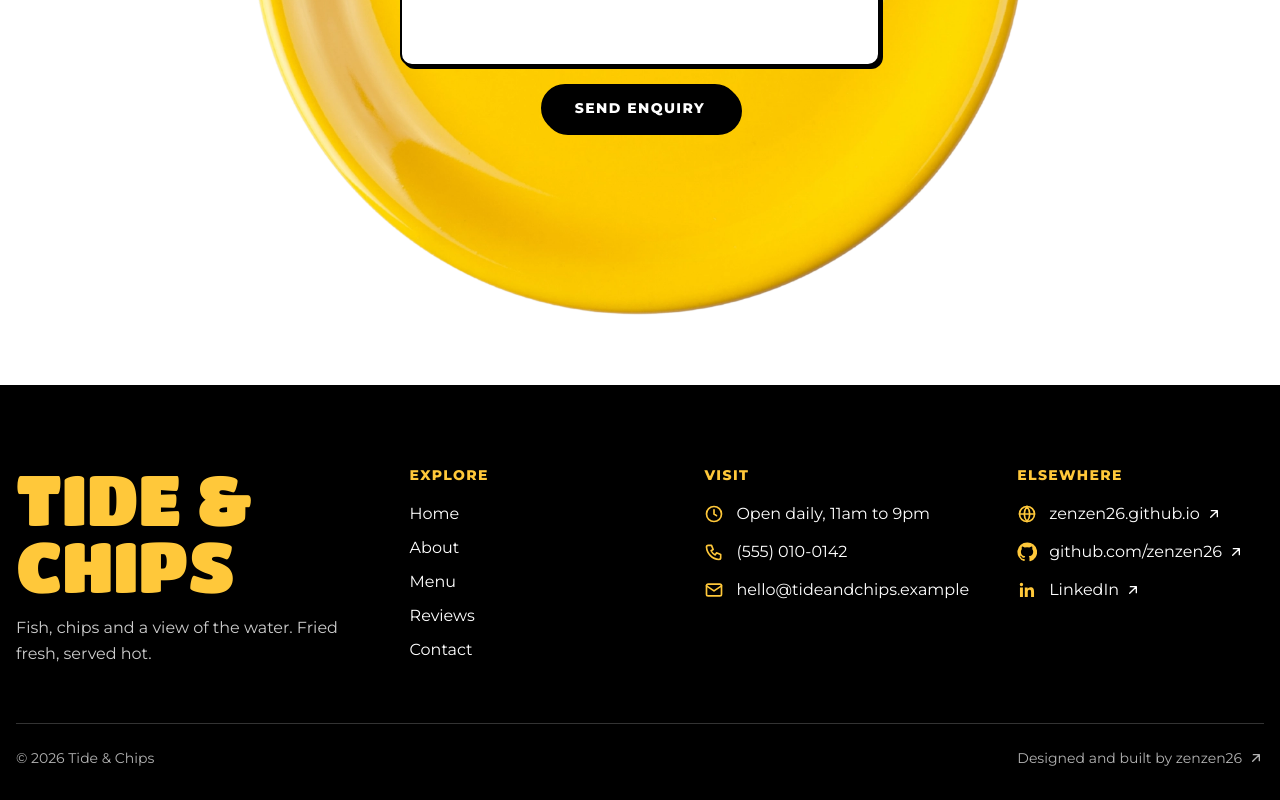
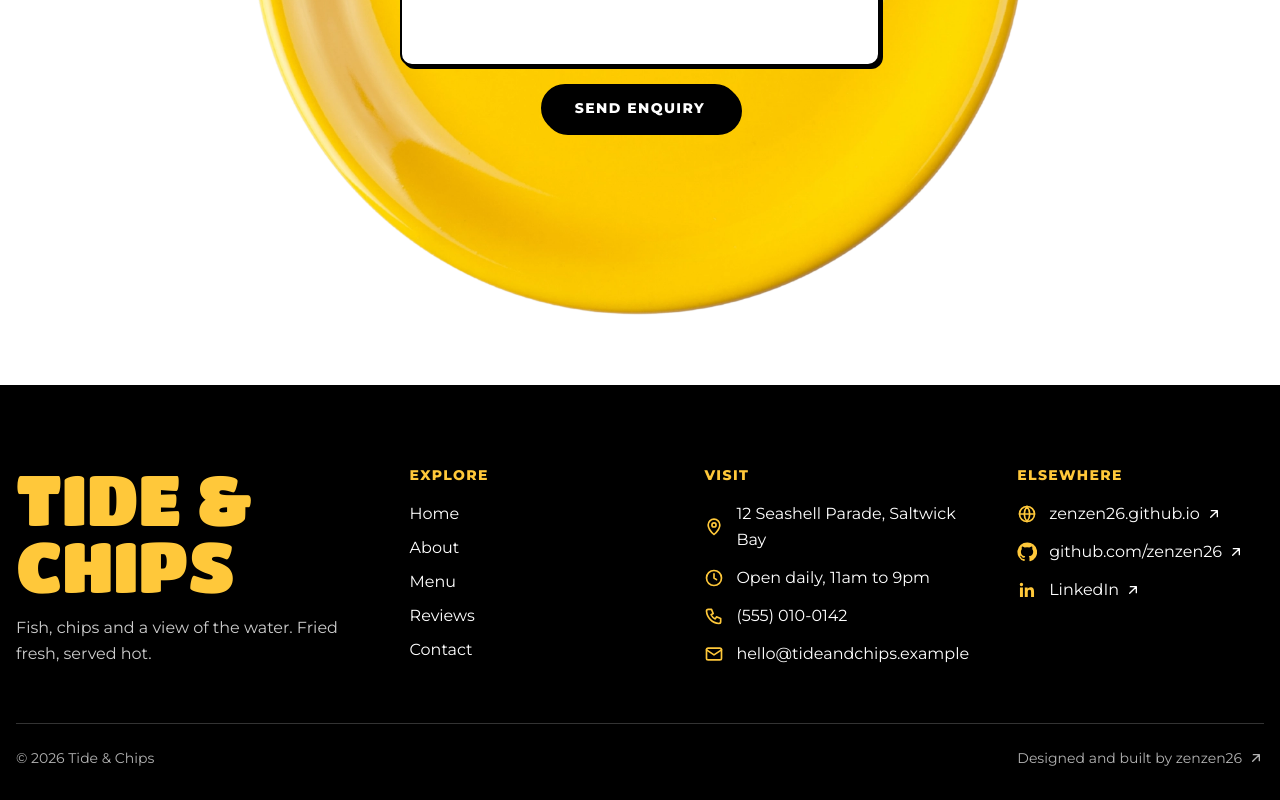
Before and after one commit to zenzen26/Fish-Chips, a React (Vite) app: page / in a window 1280 px wide. Shown: the part 4385-5185 px from the top of the page. Built offline with nearby package versions, Linux system fonts and the light colour scheme.

Commit message:
Add a location to the footer with a pin icon

```diff
--- a/src/components/layout/Footer.jsx
+++ b/src/components/layout/Footer.jsx
@@ -43,6 +43,10 @@ export default function Footer() {
           <div>
             <p className="ui-label text-yellow">Visit</p>
             <ul className="mt-4 grid gap-3">
+              <li className={ROW}>
+                <Icon name="pin" className={ICON} />
+                {site.address}
+              </li>
               <li className={ROW}>
                 <Icon name="clock" className={ICON} />
                 {site.hours}
--- a/src/components/primitive/Icon.jsx
+++ b/src/components/primitive/Icon.jsx
@@ -11,6 +11,12 @@ const ICONS = {
     <>
       <circle cx="12" cy="12" r="9" />
       <path d="M12 7v5l3 2" />
+    </>
+  ),
+  pin: (
+    <>
+      <path d="M12 21s-7-6.2-7-11.5a7 7 0 0 1 14 0C19 14.8 12 21 12 21z" />
+      <circle cx="12" cy="9.5" r="2.5" />
     </>
   ),
   phone: <path d="M5 4h4l2 5-2.5 1.5a11 11 0 0 0 5 5L15 13l5 2v4a2 2 0 0 1-2 2A16 16 0 0 1 3 6a2 2 0 0 1 2-2z" />,
--- a/src/data/site.json
+++ b/src/data/site.json
@@ -18,5 +18,6 @@
   "linkedin": {
     "label": "LinkedIn",
     "url": "https://www.linkedin.com/in/zi-en-tham-605a40161/"
-  }
+  },
+  "address": "12 Seashell Parade, Saltwick Bay"
 }
```
